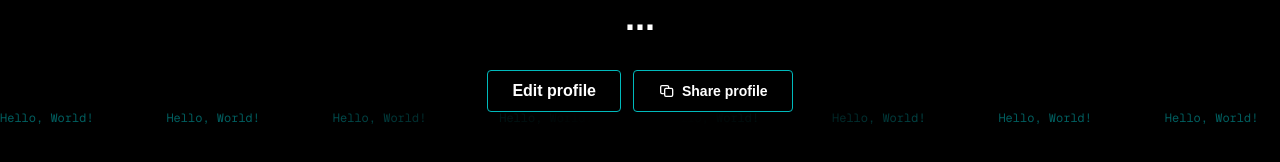
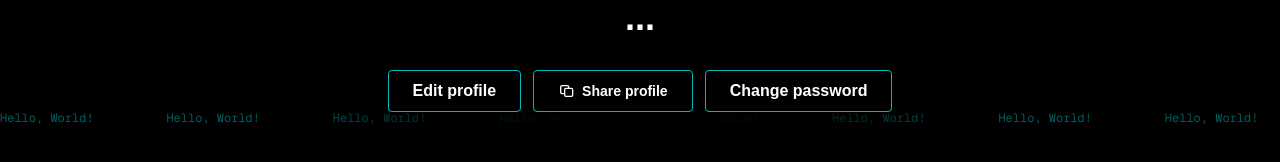
Before and after one commit to ElkiaCode/ft_transcendence, a Next.js app in the folder apps/frontend/: page /profils in a window 1280 px wide. Shown: the part 350-512 px from the top of the page. Built offline with nearby package versions, Linux system fonts and the light colour scheme; no server answers.

Commit message:
fix: Delete the hasPassword form getMe and delete the isLocal on ChangePassword button

```diff
--- a/apps/frontend/app/profils/page.tsx
+++ b/apps/frontend/app/profils/page.tsx
@@ -180,8 +180,6 @@ function Section() {
     setTimeout(() => setCopied(false), 2000);
   };
 
-  const isLocalUser = user?.hasPassword;
-
   return (
     <section className="flex-1 flex items-center flex-col w-full gap-8 py-12 relative z-10">
 
@@ -259,15 +257,12 @@ function Section() {
             </>
           )}
         </button>
-
-        {isLocalUser && (
           <button
             onClick={() => setShowPassword(true)}
             className="border text-white px-6 py-2 rounded cursor-pointer font-bold hover:bg-white/10 transition BorderColorS"
           >
             Change password
           </button>
-        )}
       </div>
 
       {showEdit && (
```
Also changed, not shown: 1 other file (tests, documents, lock files or other folders).
